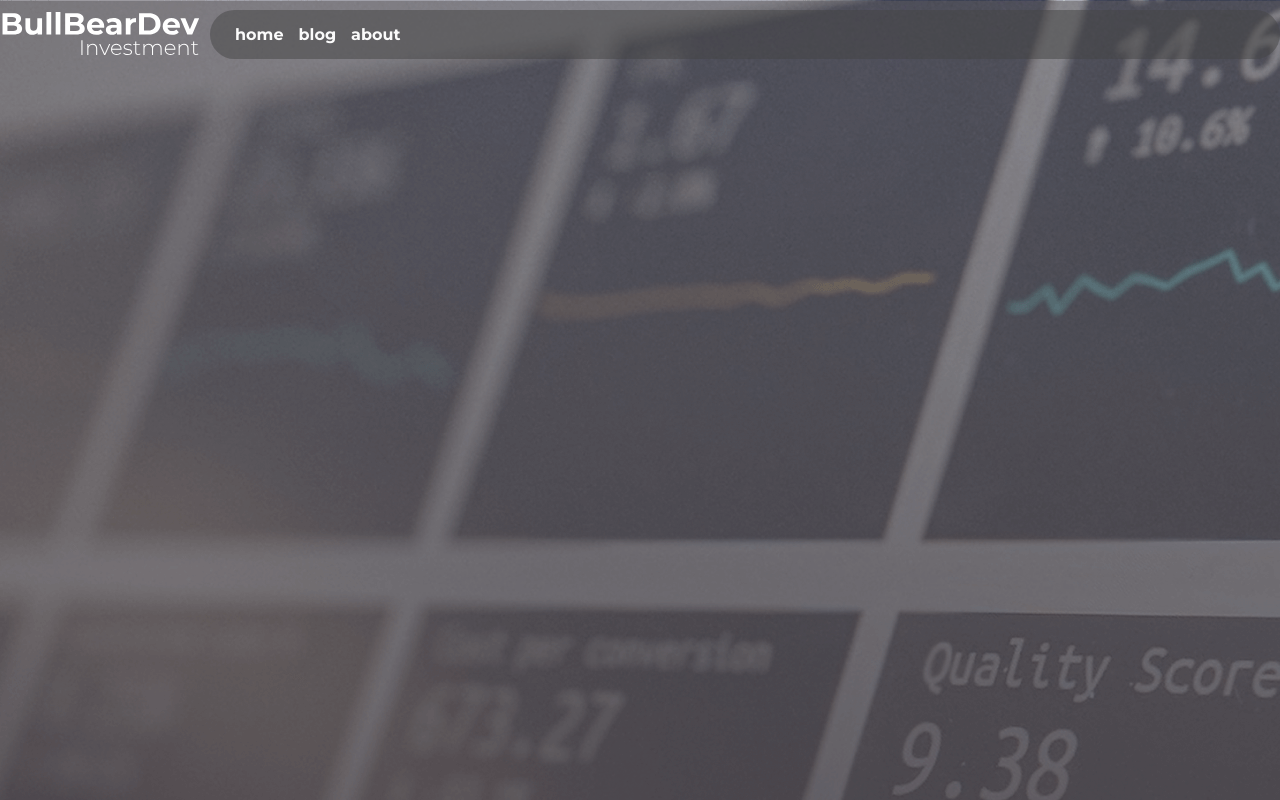
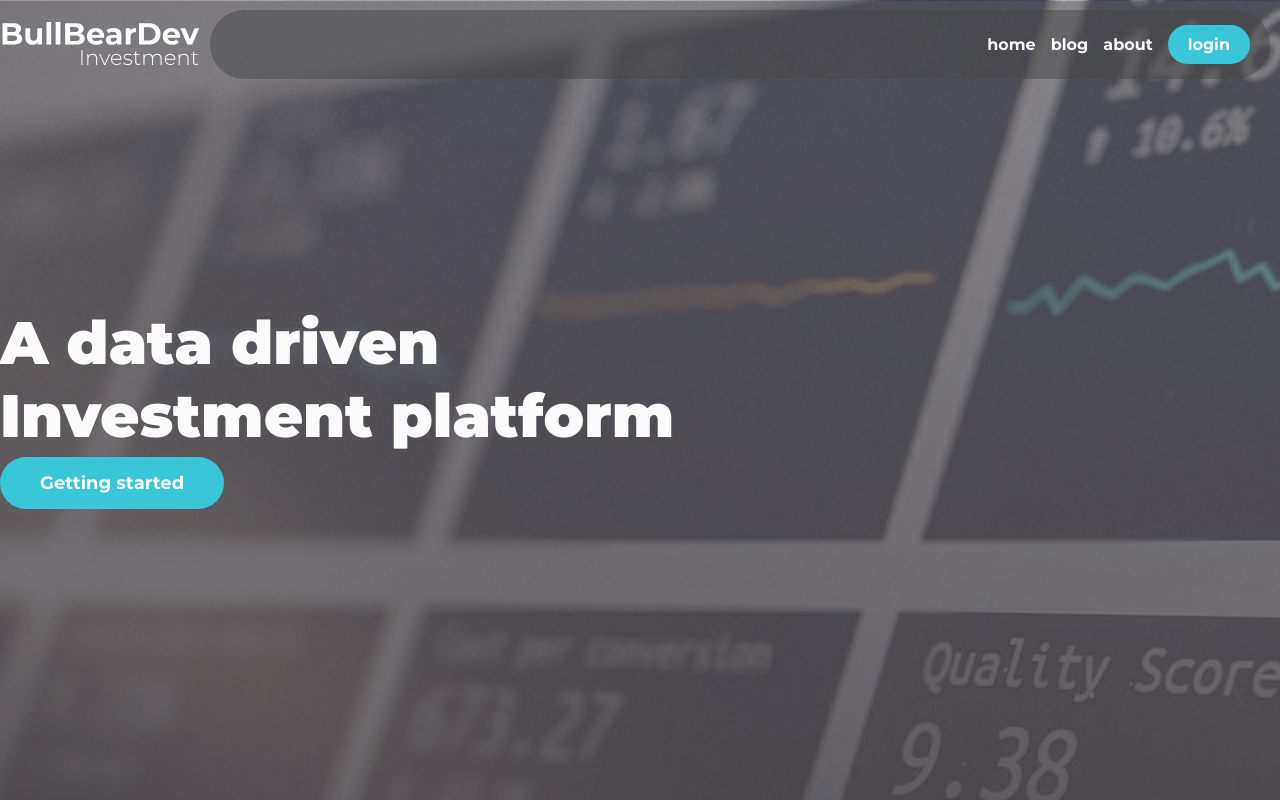
Before and after one commit to massaaki/investment-app, a Next.js app: page / in a window 1280 px wide. Built offline with nearby package versions, Linux system fonts and the light colour scheme.

Commit message:
feat: add button styles

```diff
--- a/src/components/Header/styles.ts
+++ b/src/components/Header/styles.ts
@@ -1,7 +1,11 @@
 import styled from "styled-components";
 
 
-export const Container = styled.div``
+export const Container = styled.div`
+  position: fixed;
+  width: 100%;
+  margin-top: 1rem;
+`
 export const Content = styled.div`
   max-width: 1280px;
   margin: 0 auto;
--- a/src/components/NavItem/index.tsx
+++ b/src/components/NavItem/index.tsx
@@ -5,12 +5,13 @@ import * as S from './styles';
 type NavItemProps = {
   name: string;
   href: string;
+  filled?: boolean;
 }
 
 
-export const NavItem = ({ name, href }: NavItemProps) => {
+export const NavItem = ({ name, href, filled = false }: NavItemProps) => {
   return (
-    <S.Content>
+    <S.Content filled={filled}>
       <Link href={href}>
         <a>
           {name}
--- a/src/components/NavItem/styles.ts
+++ b/src/components/NavItem/styles.ts
@@ -1,10 +1,27 @@
-import styled, { css } from "styled-components";
+import styled, { css, DefaultTheme } from "styled-components";
+
+type ContentProps = {
+  filled: boolean;
+}
 
 
-export const Content = styled.li`
-  ${({ theme }) => css`
+const ContentModifiers = (theme: DefaultTheme) => (
+  css`
+    background: ${theme.colors.lightBlue500};
+    color: ${theme.colors.white500};
+    padding: 1rem 2rem;
+    border-radius: 4rem;
+  `
+)
+
+export const Content = styled.li<ContentProps>`
+  ${({ theme, filled }) => css`
     color: ${theme.colors.white500};
     font-weight: ${theme.font.weights.bold};
     margin-left: 1.5rem;
+
+    ${filled && ContentModifiers(theme)};
+
+
   `}
 `;
--- a/src/components/NavList/index.tsx
+++ b/src/components/NavList/index.tsx
@@ -1,4 +1,6 @@
+import Link from 'next/link';
 import { NavItem } from 'components/NavItem';
+
 import * as S from './styles';
 
 export const NavList = () => {
@@ -7,6 +9,7 @@ export const NavList = () => {
       <NavItem href='/' name='home' />
       <NavItem href='/' name='blog' />
       <NavItem href='/' name='about' />
+      <NavItem href='/' name='login' filled />
     </S.Container>
   )
 }
--- a/src/components/NavList/styles.ts
+++ b/src/components/NavList/styles.ts
@@ -3,9 +3,11 @@ import styled, { css } from 'styled-components';
 
 export const Container = styled.ul`
   display: flex;
+  align-items: center;
+  justify-content: flex-end;
   width: 100%;
-  padding: 1.5rem 1rem;
-  margin-left: 1rem;
+  padding: 1.5rem 2rem;
+  margin: 0 1rem;
   border-radius: 5rem;
 
   ${({ theme }) => css`
--- a/src/pages/_app.tsx
+++ b/src/pages/_app.tsx
@@ -1,3 +1,4 @@
+import { Header } from 'components/Header';
 import { AppProps } from 'next/app'
 
 import { ThemeProvider } from 'styled-components';
@@ -9,6 +10,7 @@ function MyApp({ Component, pageProps }: AppProps) {
   return (
     <>
       <ThemeProvider theme={theme}>
+        <Header />
         <Component {...pageProps} />
         <GlobalStyles />
       </ThemeProvider>
--- a/src/template/Home/index.tsx
+++ b/src/template/Home/index.tsx
@@ -1,5 +1,4 @@
-import { Header } from 'components/Header';
-import { Logo } from '../../icons/Logo'
+import Link from 'next/link';
 
 import * as S from './styles';
 
@@ -7,8 +6,16 @@ export const Home = () => {
   return (
     <S.Container>
       <S.Content>
-        <Header />
-
+        <S.Hero>
+          <h1>A data driven Investment platform</h1>
+          <div>
+            <Link href="/">
+              <a>
+                Getting started
+              </a>
+            </Link>
+          </div>
+        </S.Hero>
       </S.Content>
     </S.Container>
   )
--- a/src/template/Home/styles.ts
+++ b/src/template/Home/styles.ts
@@ -1,15 +1,38 @@
-import styled from "styled-components";
+import styled, { css } from "styled-components";
 
 
 export const Container = styled.div`
-
-
-`
-export const Content = styled.div`
   background-image: url('images/home-header-bg.png');
   height: 100vh;
   width: 100%;
 `
+export const Content = styled.div`
+  max-width: 1280px;
+  margin: 0 auto;
+  height: 100%;
+  display: flex;
+  align-items: center;
+`
 
 export const Hero = styled.div`
+  ${({ theme }) => css`
+    h1 {
+      color: ${theme.colors.white500};
+      font-weight: ${theme.font.weights.black};
+      font-size: 6rem;
+      max-width: 720px;
+    }
+    div{
+      margin-top: 2rem;
+      a {
+        background: ${theme.colors.lightBlue500};
+        color: ${theme.colors.white500};
+        font-weight: ${theme.font.weights.bold};
+        font-size: 1.8rem;
+        padding: 1.5rem 4rem;
+        border-radius: 4rem;
+      }
+    }
+  `}
+
 `;
```
